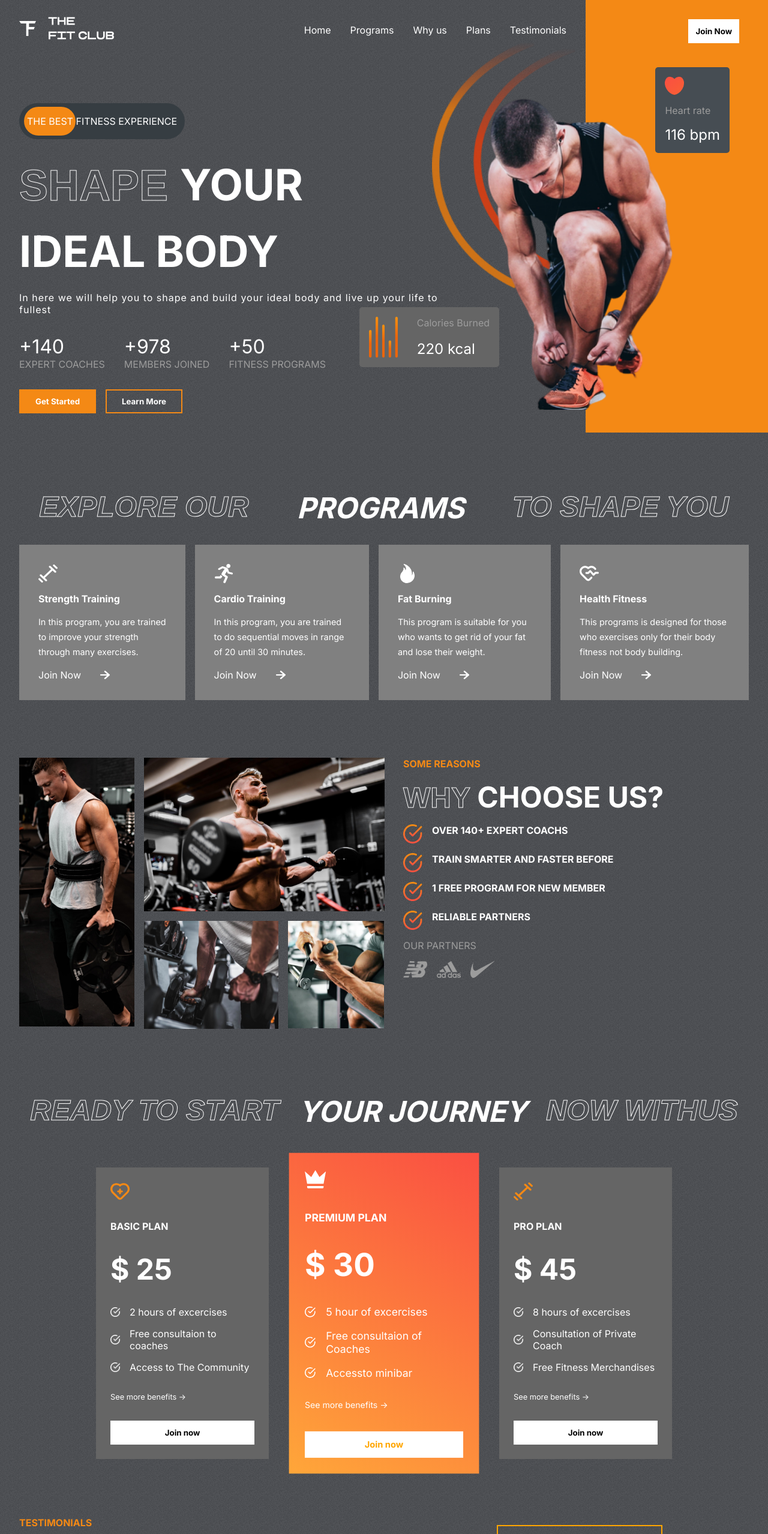
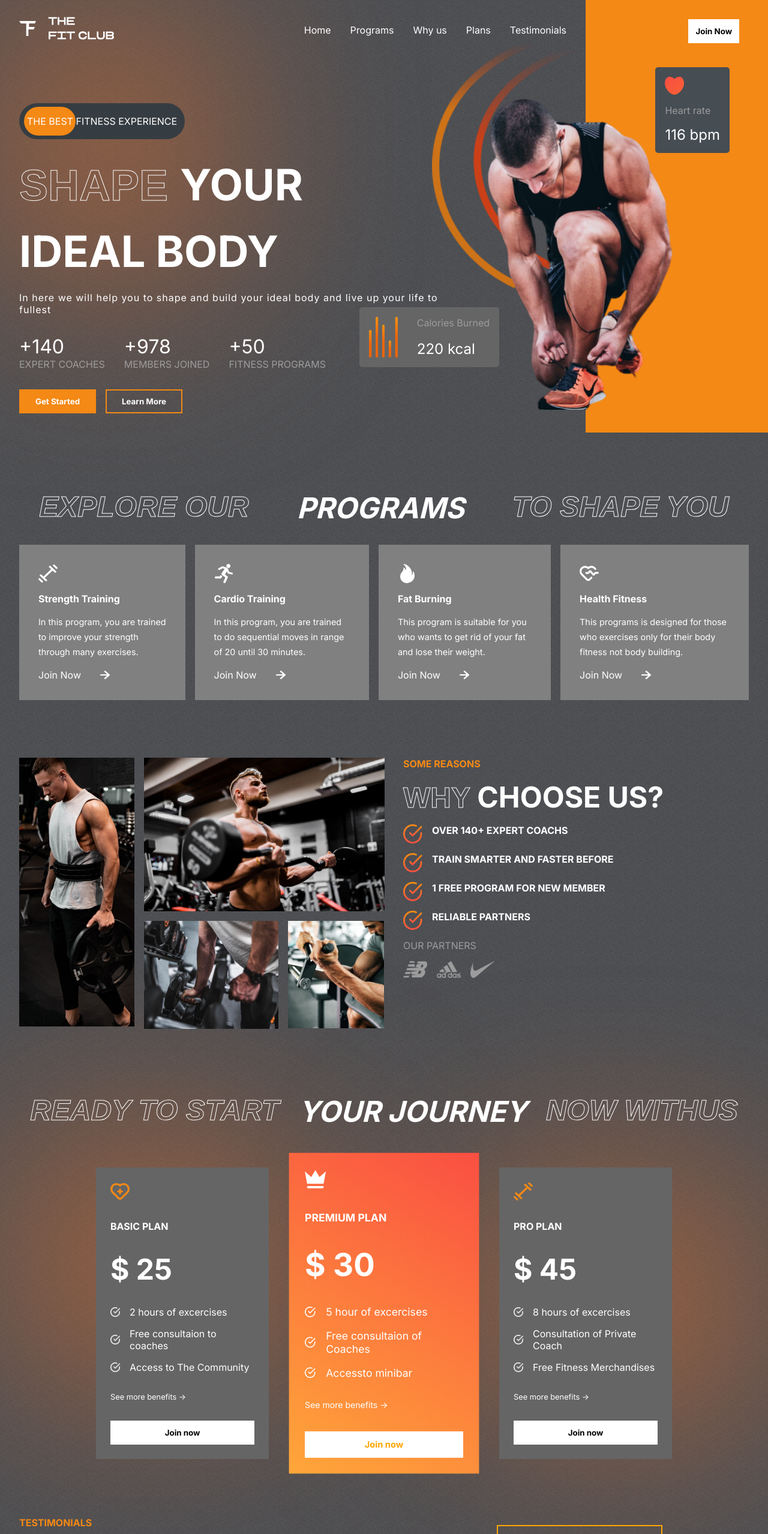
Before and after one commit to amberlynn364/gym-website, a React (Create React App) app: page / in a window 1280 px wide. Shown: the top 2557 px of the page at 60% size. Built offline with nearby package versions, Linux system fonts and the light colour scheme.

Commit message:
feat: adding blurs to sections

```diff
--- a/src/App.css
+++ b/src/App.css
@@ -43,3 +43,11 @@
 .btn:hover {
   cursor: pointer;
 }
+
+.blur {
+  position: absolute;
+  background: rgb(253, 120, 43, 0.69);
+  border-radius: 50%;
+  filter: blur(150px);
+  z-index: -9;
+}
--- a/src/components/Footer/Footer.css
+++ b/src/components/Footer/Footer.css
@@ -30,3 +30,21 @@
 .footer-logo > img {
   width: 10rem;
 }
+
+.footer-blur-1 {
+  bottom: 0;
+  right: 15%;
+  width: 26rem;
+  height: 12rem;
+  filter: blur(200px);
+  background: red;
+}
+
+.footer-blur-2 {
+  bottom: 0;
+  left: 15%;
+  width: 26rem;
+  height: 12rem;
+  filter: blur(200px);
+  background: rgb(255, 115, 0);
+}
--- a/src/components/Footer/Footer.jsx
+++ b/src/components/Footer/Footer.jsx
@@ -18,6 +18,8 @@
           <img src={logo} alt="gym-logo" />
         </div>
       </footer>
+      <div className="blur footer-blur-1"></div>
+      <div className="blur footer-blur-2"></div>
     </div>
   )
 }
--- a/src/components/Hero/Hero.css
+++ b/src/components/Hero/Hero.css
@@ -2,3 +2,9 @@
   display: flex;
   justify-content: space-between;
 }
+
+.hero-blur {
+  width: 22rem;
+  height: 30rem;
+  left: 0;
+}
--- a/src/components/Hero/Hero.jsx
+++ b/src/components/Hero/Hero.jsx
@@ -5,6 +5,7 @@
 const Hero = () => {
   return (
     <section className="hero">
+      <div className="blur hero-blur"></div>
       <HeroLeftSide />
       <HeroRightSide />
     </section>
--- a/src/components/Plans/Plans.css
+++ b/src/components/Plans/Plans.css
@@ -6,3 +6,17 @@
   gap: 4rem;
   position: relative;
 }
+
+.plans-blur-1 {
+  width: 32rem;
+  height: 23rem;
+  top: 6rem;
+  left: 0;
+}
+
+.plans-blur-2 {
+  width: 32rem;
+  height: 23rem;
+  top: 10rem;
+  right: 0;
+}
--- a/src/components/Plans/Plans.jsx
+++ b/src/components/Plans/Plans.jsx
@@ -6,6 +6,8 @@
 const Plans = () => {
   return (
     <section className='plans-section'>
+      <div className="blur plans-blur-1"></div>
+      <div className="blur plans-blur-2"></div>
       <PlansHeader />
       <PlansCards />
     </section>
```
